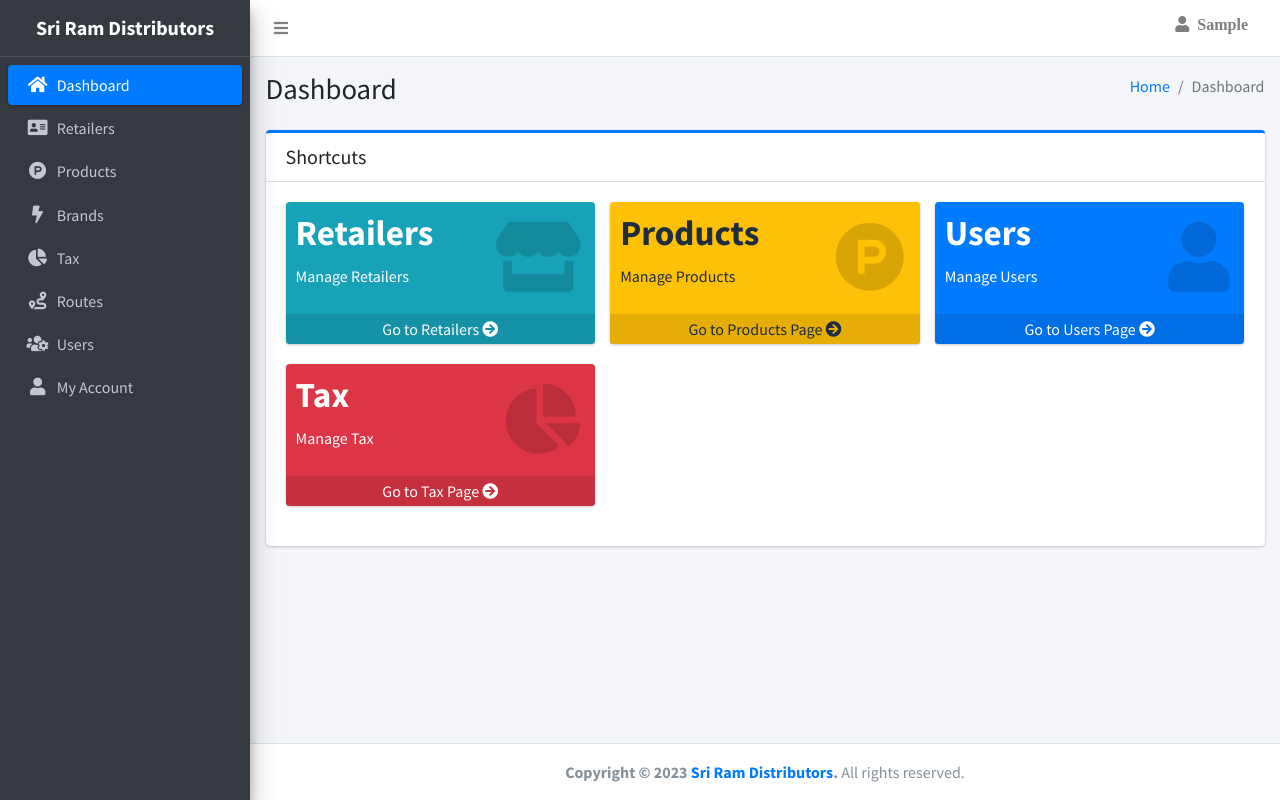
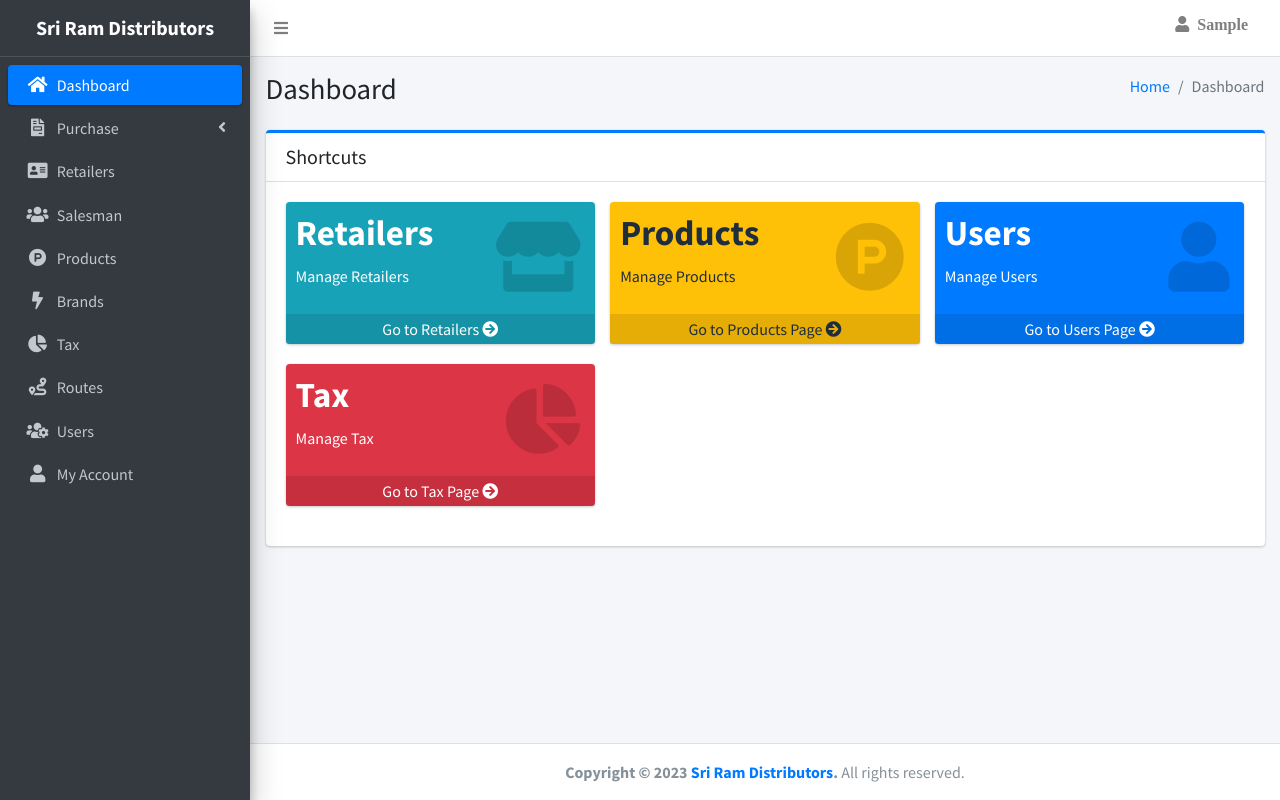
Before and after one commit to AiPrabhat/billing, a PHP site: page /index.php in a window 1280 px wide. Run offline with PHP 8.4, Linux system fonts and the light colour scheme; the visitor is signed in with stand-in values (Sample User, id 1); data that the repository does not hold is empty; some libraries are stand-ins or nearby versions.

Commit message:
Initial Commit

```diff
--- a/includes/sidebar.php
+++ b/includes/sidebar.php
@@ -46,32 +46,6 @@
           </a>
         </li>
 
-        <!-- <li class="nav-item <?= $page == 'sales.php' | $page == 'add_sales.php' | $page == 'view_sales.php' | $page == 'sales_return.php' ? 'menu-open' : ''; ?>">
-          <a href="#" class="nav-link <?= $page == 'sales.php' | $page == 'add_sales.php' | $page == 'view_sales.php' | $page == 'sales_return.php' ? 'active' : ''; ?>">
-            <i class="nav-icon fas fa-list"></i>
-            <p>Sales<i class="right fas fa-angle-left"></i></p>
-          </a>
-          <ul class="nav nav-treeview">
-            <li class="nav-item">
-              <a href="./add_sales.php" class="nav-link <?= $page == 'add_sales.php' ? 'active' : ''; ?>">
-                <i class="far fa-circle nav-icon"></i>
-                <p>Add Sales</p>
-              </a>
-            </li>
-            <li class="nav-item">
-              <a href="./sales.php" class="nav-link <?= $page == 'sales.php' | $page == 'view_sales' ? 'active' : ''; ?>">
-                <i class="far fa-circle nav-icon"></i>
-                <p>Manage Sales</p>
-              </a>
-            </li>
-            <li class="nav-item">
-              <a href="./sales_return.php" class="nav-link <?= $page == 'sales_return.php' ? 'active' : ''; ?>">
-                <i class="far fa-circle nav-icon"></i>
-                <p>Sales Return</p>
-              </a>
-            </li>
-          </ul>
-        </li>
         <li class="nav-item <?= $page == 'purchase.php' | $page == 'add_purchase.php' | $page == 'view_purchase.php' ? 'menu-open' : ''; ?>">
           <a href="#" class="nav-link <?= $page == 'purchase.php' | $page == 'add_purchase.php' | $page == 'view_purchase.php' ? 'active' : ''; ?>">
             <i class="nav-icon fas fa-file-invoice"></i>
@@ -79,24 +53,37 @@
           </a>
           <ul class="nav nav-treeview">
             <li class="nav-item">
+              <a href="./purchase.php" class="nav-link <?= $page == 'purchase.php' | $page == 'view_purchase.php' ? 'active' : ''; ?>">
+                <i class="far fa-circle nav-icon"></i>
+                <p>Manage Purchase</p>
+              </a>
+            </li>
+            <li class="nav-item">
               <a href="./add_purchase.php" class="nav-link <?= $page == 'add_purchase.php' ? 'active' : ''; ?>">
                 <i class="far fa-circle nav-icon"></i>
                 <p>Add Purchase</p>
               </a>
             </li>
             <li class="nav-item">
-              <a href="./purchase.php" class="nav-link <?= $page == 'purchase.php' | $page == 'view_purchase.php' ? 'active' : ''; ?>">
+              <a href="./purchase.php" class="nav-link <?= $page == 'add_suppliers.php' ? 'active' : ''; ?>">
                 <i class="far fa-circle nav-icon"></i>
-                <p>Manage Purchase</p>
+                <p>Add Suppliers</p>
               </a>
             </li>
           </ul>
-        </li> -->
+        </li>
 
         <li class="nav-item">
           <a href="retailers.php" class="nav-link <?= $page == 'retailers.php' | $page == 'add_retailers.php' | $page == 'view_retailers.php' ? 'active' : ''; ?>">
             <i class="nav-icon fas fa-address-card"></i>
             <p>Retailers</p>
+          </a>
+        </li>
+
+        <li class="nav-item">
+          <a href="retailers.php" class="nav-link <?= $page == 'salesman.php' | $page == 'add_salesman.php' | $page == 'view_retailers.php' ? 'active' : ''; ?>">
+            <i class="nav-icon fas fa-users"></i>
+            <p>Salesman</p>
           </a>
         </li>
 
```
